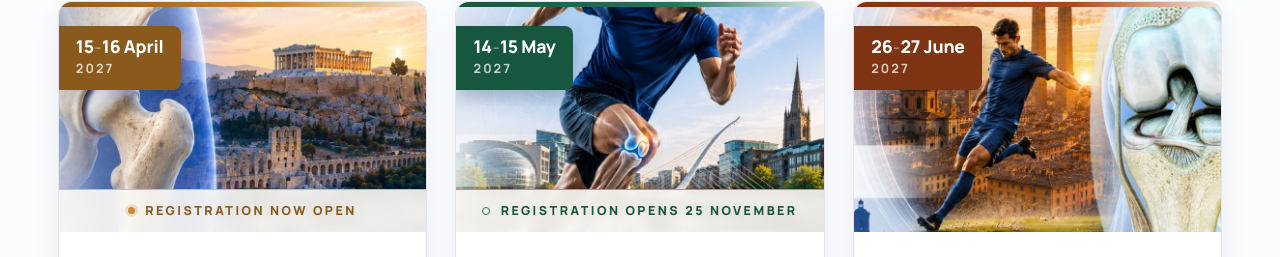
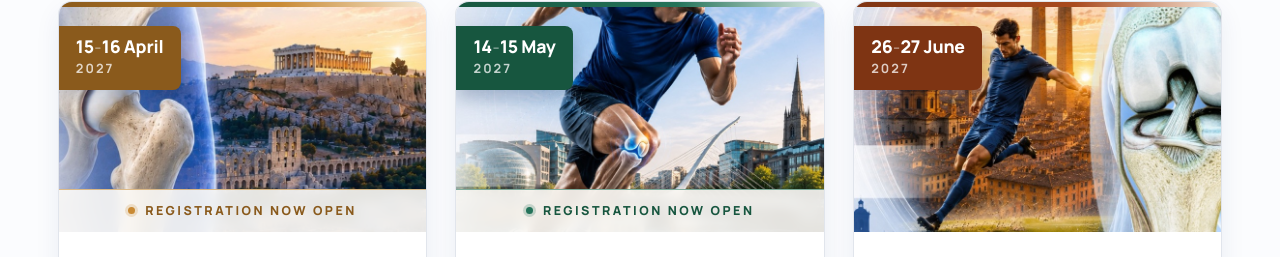
Before and after one commit to kittosam/esska-microsites, a plain HTML site: page sites/focus-meetings/index.html in a window 1280 px wide. Shown: the part 1031-1288 px from the top of the page. Drawn offline with Linux system fonts and the light colour scheme.

Commit message:
Hub: Sports Knee card reads Registration now open
Co-Authored-By: Claude Opus 5.5 <noreply@anthropic.com>

```diff
--- a/sites/focus-meetings/index.html
+++ b/sites/focus-meetings/index.html
@@ -89,7 +89,7 @@
 
       <li class="card rv d1" style="--c:#24735A;--c-d:#17563F;--c-l:#DDEBE4">
         <a class="card-in" href="https://esska-focus-meetings.org/sports-knee-2027/" target="_blank" rel="noopener">
-          <span class="shot"><img src="assets/img/card-dublin.jpg" alt="A sprinter with the knee joint highlighted, beside the River Liffey in Dublin" width="760" height="475" loading="lazy"><span class="reg-open reg-soon"><i aria-hidden="true"></i>Registration opens 25 November</span></span>
+          <span class="shot"><img src="assets/img/card-dublin.jpg" alt="A sprinter with the knee joint highlighted, beside the River Liffey in Dublin" width="760" height="475" loading="lazy"><span class="reg-open"><i aria-hidden="true"></i>Registration now open</span></span>
           <span class="when"><b>14<i class="dash">&ndash;</i>15 May</b><em>2027</em></span>
           <span class="body">
             <span class="tag">Sports Knee</span>
```
